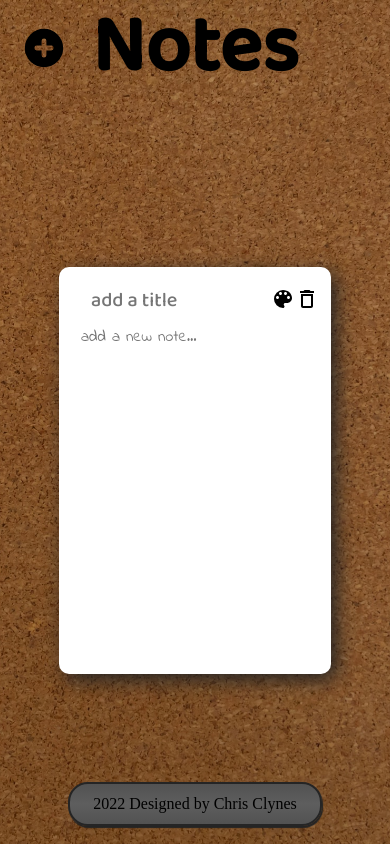
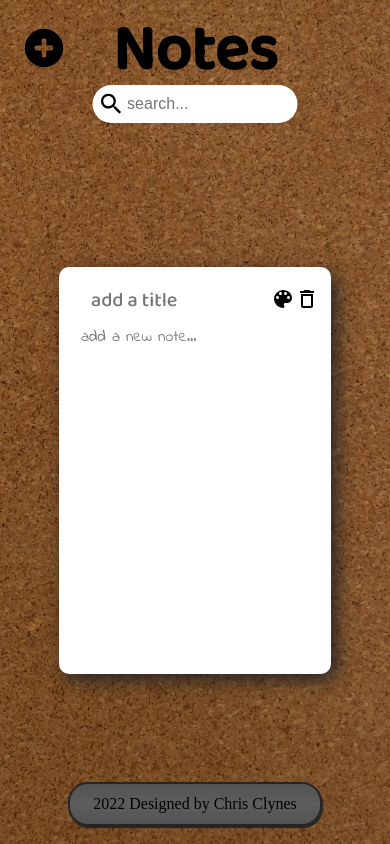
Before and after one commit to ChrisClynes/notes-app, a React (Create React App) app: page / in a window 390 px wide. Built offline with nearby package versions, Linux system fonts and the light colour scheme.

Commit message:
fixed local storage, added searchbar and reponsiveness, needs logic

```diff
--- a/src/App.js
+++ b/src/App.js
@@ -1,4 +1,4 @@
-import React, { useState } from 'react';
+import React, { useState, useEffect } from 'react';
 import { Header, Footer, Sidebar } from './components';
 import { TackBoard } from './container';
 import { nanoid } from 'nanoid';
@@ -7,14 +7,24 @@ import './App.css';
 
 const App = () => {
     const [sidebarExpand, setSidebarExpand] = useState(false);
-    const [notes, setNotes] = useState([{
+    const [notes, setNotes] = useState(JSON.parse(localStorage.getItem('react-notes-data')) ||
+                    [{
                         id: nanoid(),
                         title: "",
                         text: "",
                         date: "",
                         color: "#FFF",
                         size: "note-small app__note",
-    }]);
+                    }]
+                )//loads local storage if it exists, else loads note template above
+
+    useEffect(() => {
+        localStorage.setItem(
+            'react-notes-data',
+            JSON.stringify(notes)
+            );
+    }, [notes]);//this saves notes state to local storage, react-notes-data is the key, stringify the data
+
 
     return (
     <div className="app__page">
@@ -25,7 +35,7 @@ const App = () => {
         </div>
         <Footer />
     </div>
-    )
+    );
 }
 
 export default App;
--- a/src/components/Header/Header.css
+++ b/src/components/Header/Header.css
@@ -1,21 +1,84 @@
 .app__header {
     width: 100%;
-    height: 6rem;
-    min-height: 6rem;
+    height: 0;
+    min-height: 0;
     display: flex;
     align-items: center;
     justify-content: center;
     background: none;
-    position: absolute;
+    position: fixed;
     top: 0;
 
     z-index: 10;
 }
 
 .app__title {
+    position: absolute;
+    top: 0px;
+    left: 50%;
     font-family: 'Baloo 2', cursive;
     font-size: 5rem;
     font-weight: 600;
+    transform: translateX(-50%);
+}
+
+.app__searchbar {
+    width: 25%;
+    background-color: white;
+    display: flex;
+    align-items: center;
+    position: absolute;
+    top: 40px;
+    left: 66%;
+    padding: 5px;
+    border-radius: 20px;
+    margin-right: 2rem;
+}
+
+.search-input {
+    width: 85%;
+    border: none;
+    outline: none;
+    background-color: white;
+    height: 1.75rem;
+    font-size: 20px;
+
+}
+
+.spyglass-search-icon {
+    font-size: 28px;
+}
+
+/*-----------------------Media Query----------------------*/
+@media screen and (max-width:950px) {
+    .app__title {
+        font-family: 'Baloo 2', cursive;
+        font-size: 4rem;
+        font-weight: 600;
+    }
+
+    .app__searchbar {
+        top: 30px;
+    }
+
+    .search-input {
+        height: 1.5rem;
+        font-size: 16px;
+    }
+}
+
+@media screen and (max-width:650px) {
+    .app__searchbar {
+        width: 50%;
+        top: 85px;
+        left: 50%;
+        transform: translateX(-50%);
+    }
+
+    .search-input {
+        height: 1.5rem;
+        font-size: 16px;
+    }
 }
 
 @media screen and (max-width: 350px) {
--- a/src/components/Header/Header.jsx
+++ b/src/components/Header/Header.jsx
@@ -1,4 +1,5 @@
 import React from 'react';
+import { MdSearch } from 'react-icons/md';
 
 import  './Header.css';
 
@@ -8,6 +9,9 @@ const Header = () => {
             <div className="app__title">
                 Notes
             </div>
+            <div className="app__searchbar">
+                <MdSearch className="spyglass-search-icon" /><input type="text" className="search-input" placeholder="search..." />
+            </div>
         </div>
     )
 }
--- a/src/container/Notes/Notes.css
+++ b/src/container/Notes/Notes.css
@@ -21,12 +21,10 @@
     align-items: center;
     position: absolute;
     top: -26px;
-    left: 30px;
+    right: 50px;
     z-index: 3;
     background-color: rgba(224, 224, 255, 0.623);
-    border-top-right-radius: 10px;
-    border-top-left-radius: 10px;
-    border-bottom-left-radius: 10px;
+    border-radius: 10px;
     box-shadow: 6px 6px 20px rgb(36, 36, 36);
     border: 1px solid rgb(100, 100, 100);
 }
@@ -123,7 +121,7 @@
 .note-large {
     width: 694px;
     min-width: 694px;
-    height: 900px;
+    height: 920px;
 }
 
 
--- a/src/container/Notes/Notes.jsx
+++ b/src/container/Notes/Notes.jsx
@@ -41,7 +41,7 @@ const Notes = ({ setNotes, notes, title, text, date, color, size, componentId })
     }
 
     const handleSizeToggle = (currentSize, id) => {
-        const el = document.querySelector(`#${id}`)
+        const el = document.querySelector(`#id${id}`)
         const sm = /note-small/;
         const md = /note-medium/;
         const lg = /note-large/;
@@ -59,7 +59,7 @@ const Notes = ({ setNotes, notes, title, text, date, color, size, componentId })
     }
 
     return (
-        <div className={size} id={componentId} style={{backgroundColor: `${color}`}}>
+        <div className={size} id={`id${componentId}`} style={{backgroundColor: `${color}`}}>
              {toggleNoteColor && (
                 <div className="app__note_color-picker">
                         <button type="button" className="noteColors noteColor1" onClick={() => {
```
Lines whose indentation alone changed are shown as unchanged.
